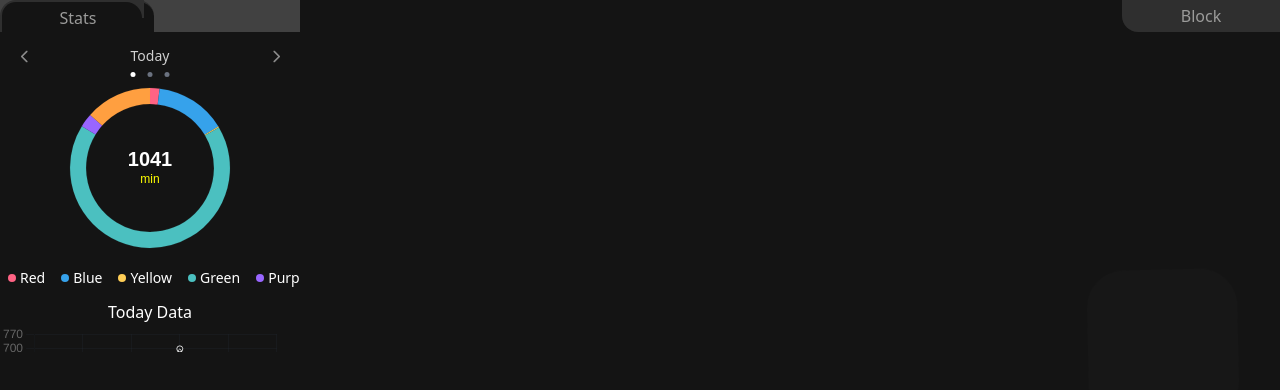
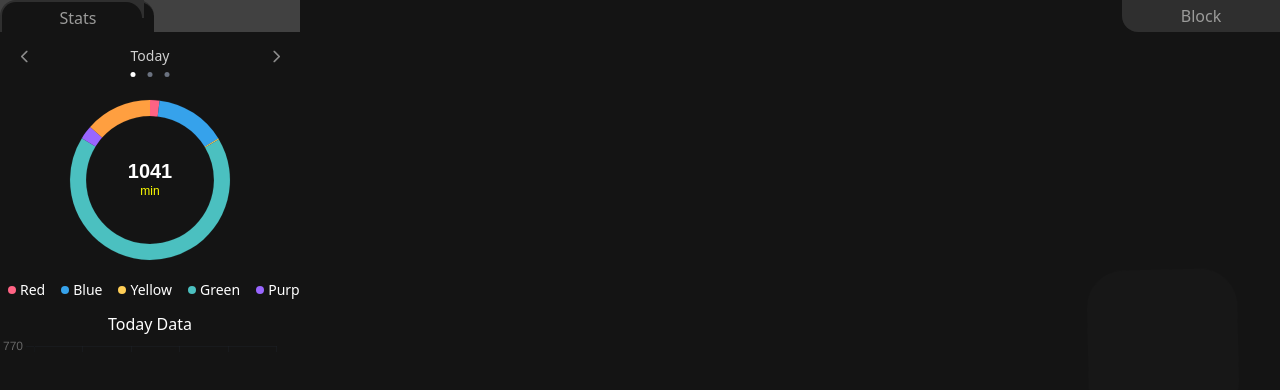
Before and after one commit to vishalkushwaha2003/ActivityTrackerExtension, a React (Vite) app in the folder client/: page / in a window 1280 px wide. Shown: the top 390 px of the page. Built offline with nearby package versions, Linux system fonts and the light colour scheme.

Commit message:
fix bugs in the UI

```diff
--- a/client/src/charts/DoughnutChart.jsx
+++ b/client/src/charts/DoughnutChart.jsx
@@ -184,7 +184,7 @@ const DoughnutChart = ({ onSegmentClick }) => {
   return (
     <div className="flex flex-col items-center bg-transparent">
       <div className="relative">
-        <div className="h-[200px] mt-9">
+        <div className="h-[200px] mt-12">
           <Doughnut
             data={data}
             options={options}
@@ -198,12 +198,12 @@ const DoughnutChart = ({ onSegmentClick }) => {
             style={{ width: '85px'}} // Smooth transition
           >
             <p>{info.value}</p>
-            <p className="truncate">{info.label}</p>
+            <p className="truncate">{info.label}jknknk</p>
           </div>
         )}
       </div>
-      <div className="px-2 w-full overflow-x-auto">
-        <div className="flex mb-2 space-x-4">
+      <div className="px-2 w-full  overflow-x-auto">
+        <div className="flex mb-2  space-x-4">
           {data.labels.map((label, index) => (
             <div
               key={index}
```
